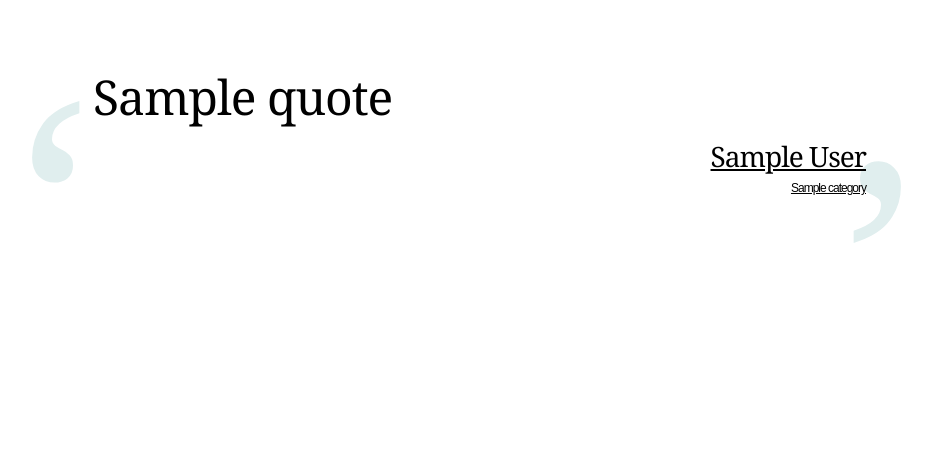
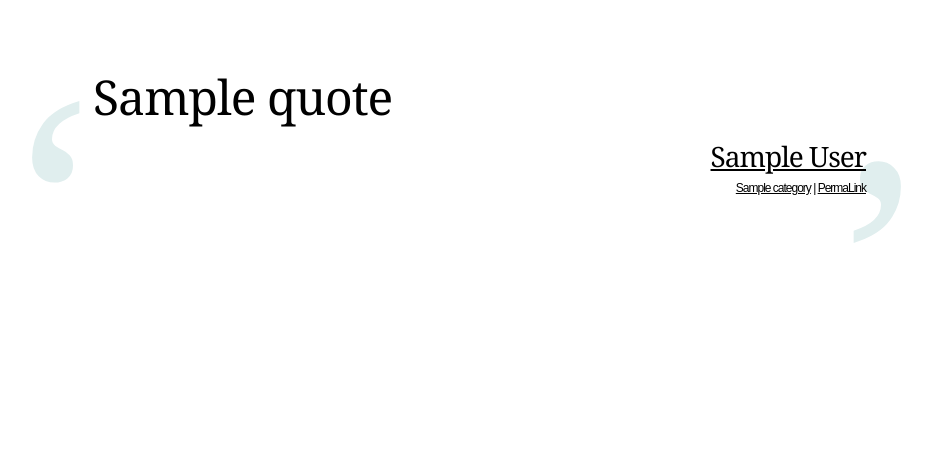
Before and after one commit to anthonydb/sandbox-project, a Django app: template quotes/templates/quotes_detail.html in a window 1280 px wide. Shown: the part 181-631 px from the top of the page, without its empty margins (124-1056 px from the left). Run offline with Django 3.2, Linux system fonts and the light colour scheme; the template is opened without the code that fills it: most values are stand-ins (such as "Sample title", 1, 10 or a date in 2020); some libraries are stand-ins or nearby versions.

Commit message:
Fix model name in template.

```diff
--- a/quotes/templates/quotes_detail.html
+++ b/quotes/templates/quotes_detail.html
@@ -12,11 +12,11 @@
                 <a href="{{ quote.author.get_absolute_url }}">{{ quote.author }}</a>
             </div>
             <div id="tag">
-            {% for category in quote.category.all %} <a href="{{ category.get_absolute_url }}">{{ category.category }}</a>
+            {% for category in quote.categories.all %} <a href="{{ categories.get_absolute_url }}">{{ category.category }}</a>
                 {% if forloop.last %}{% else %}
                 {% ifequal forloop.revcounter0 1 %}and {% else %}, {% endifequal %}
                 {% endif %}
-                {% endfor %}
+                {% endfor %} | <a href="{{ quote.get_absolute_url }}">PermaLink</a>
             <br />
             </div>
          <div id="markr">&#8217;</div>
```
